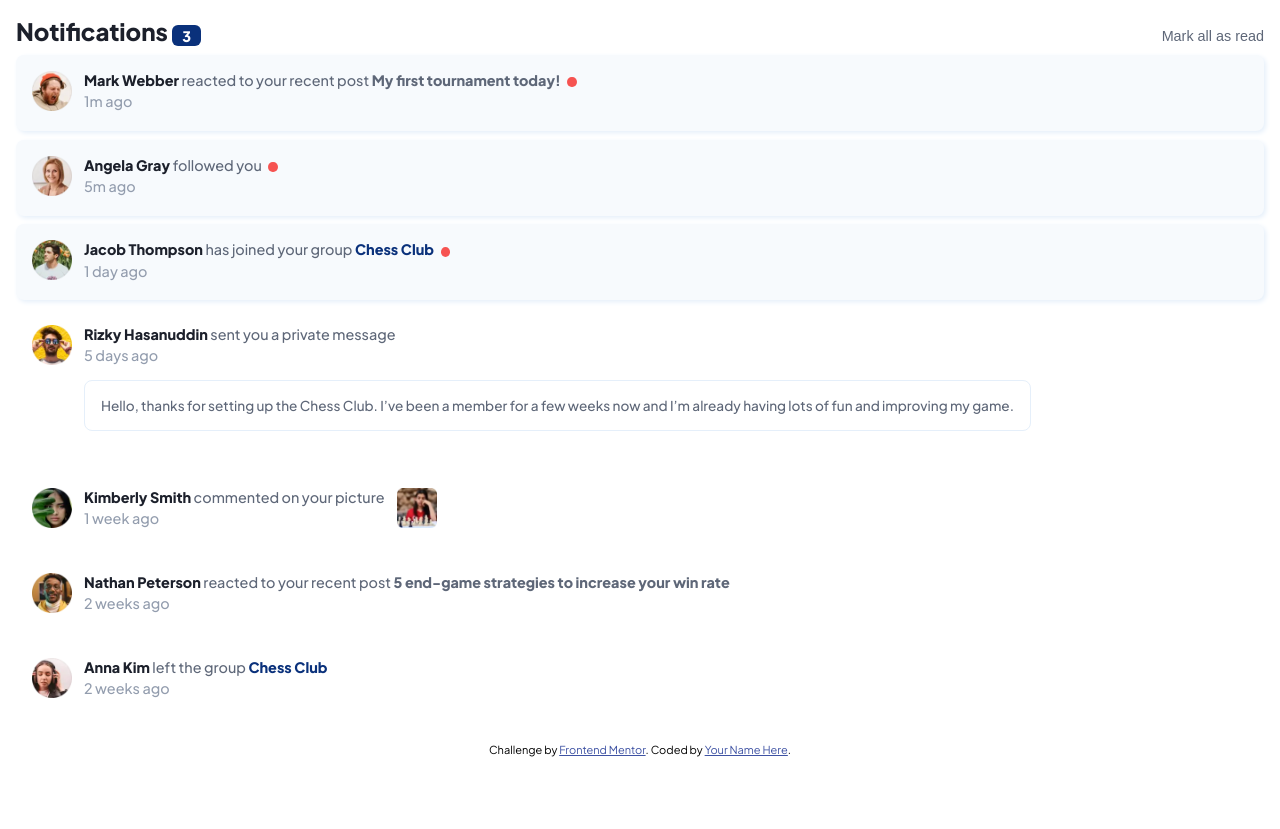
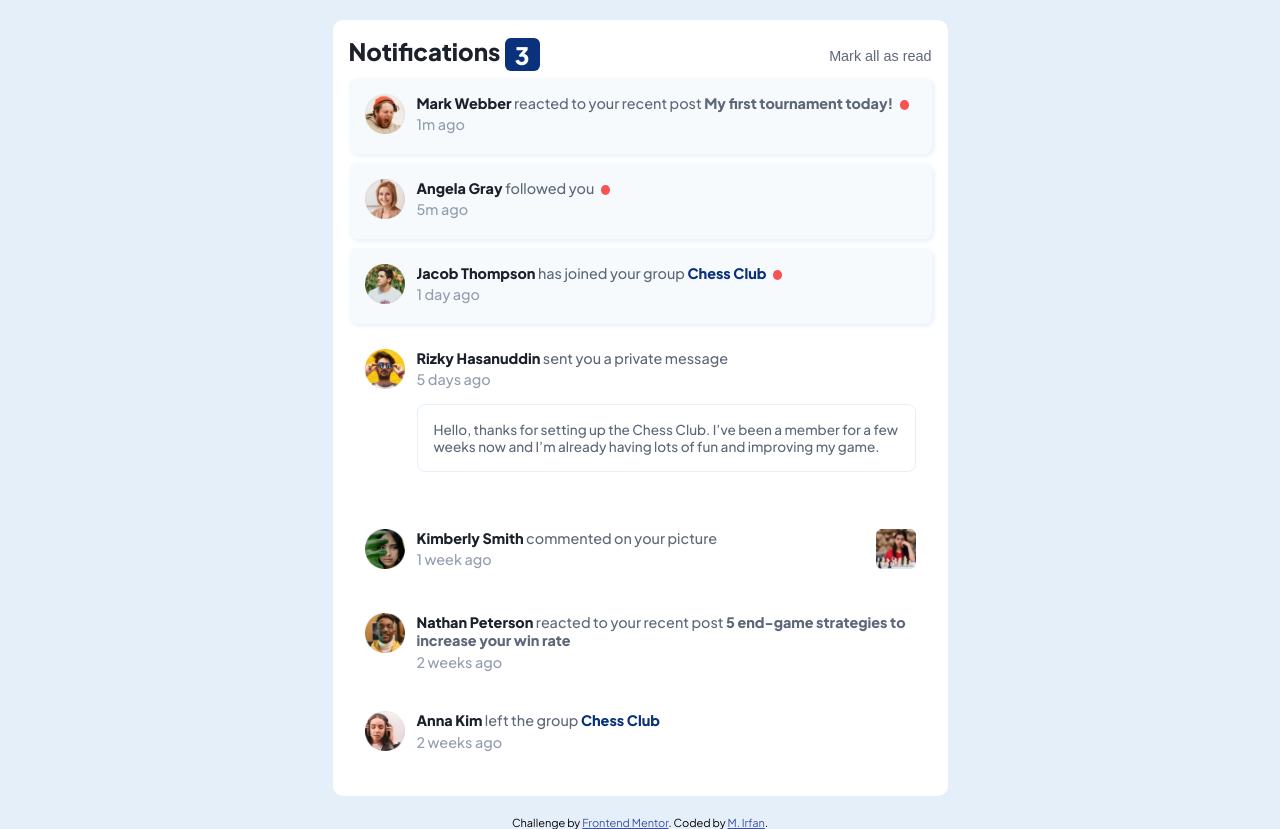
Before and after one commit to mirfanwebdev/frontendmentor-notification, a plain HTML site: page index.html in a window 1280 px wide. Before the commit the page ends 800 px from the top, so only its background shows below. Drawn offline with Linux system fonts and the light colour scheme.

Commit message:
add desktop media query

```diff
--- a/index.html
+++ b/index.html
@@ -41,7 +41,7 @@
       Challenge by
       <a href="https://www.frontendmentor.io?ref=challenge" target="_blank"
         >Frontend Mentor</a
-      >. Coded by <a href="#">Your Name Here</a>.
+      >. Coded by <a href="https://mirfandev.tech">M. Irfan</a>.
     </div>
   </body>
 </html>
--- a/style.css
+++ b/style.css
@@ -36,12 +36,13 @@ body {
   color: var(--dark-blue);
 }
 .badge {
-  font-size: 0.9rem;
+  /* font-size: 0.9rem; */
   background-color: var(--blue);
   color: var(--white);
   padding: 1.5px 10px;
   border-color: transparent;
   border-radius: 6px;
+  vertical-align: middle;
 }
 .header button {
   font-size: 0.9rem;
@@ -154,3 +155,27 @@ span.bold:hover {
 .attribution a {
   color: hsl(228, 45%, 44%);
 }
+
+@media screen and (min-width: 768px) {
+  body {
+    background-color: var(--gray-blue-1);
+  }
+  .container {
+    max-width: 615px;
+    margin: 20px auto;
+    border-radius: 10px;
+    box-shadow: 0px 0px 10px var(--gray-blue-1);
+    background-color: var(--white);
+  }
+  .notification-avatar {
+    flex-grow: 1;
+  }
+
+  .notification-content {
+    flex-grow: 3;
+  }
+
+  .notification-item--image {
+    flex-grow: 1;
+  }
+}
```
